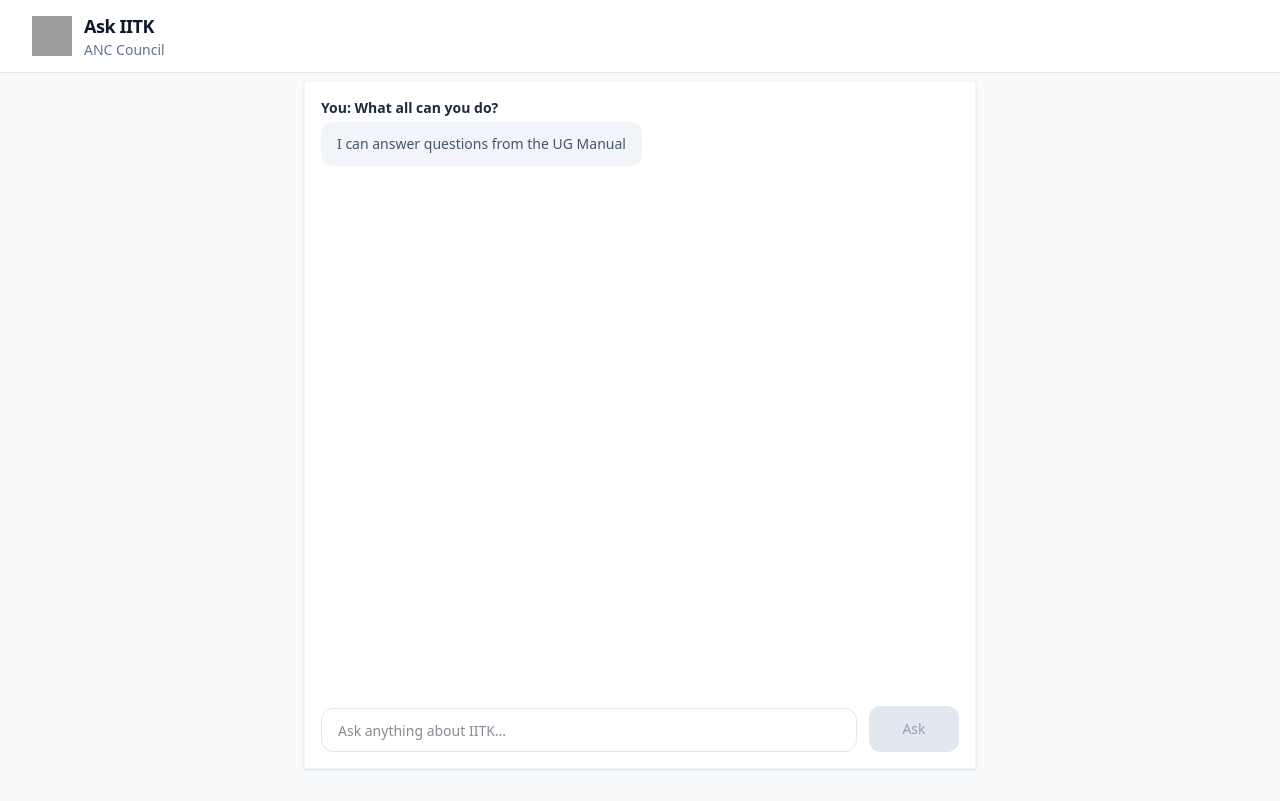
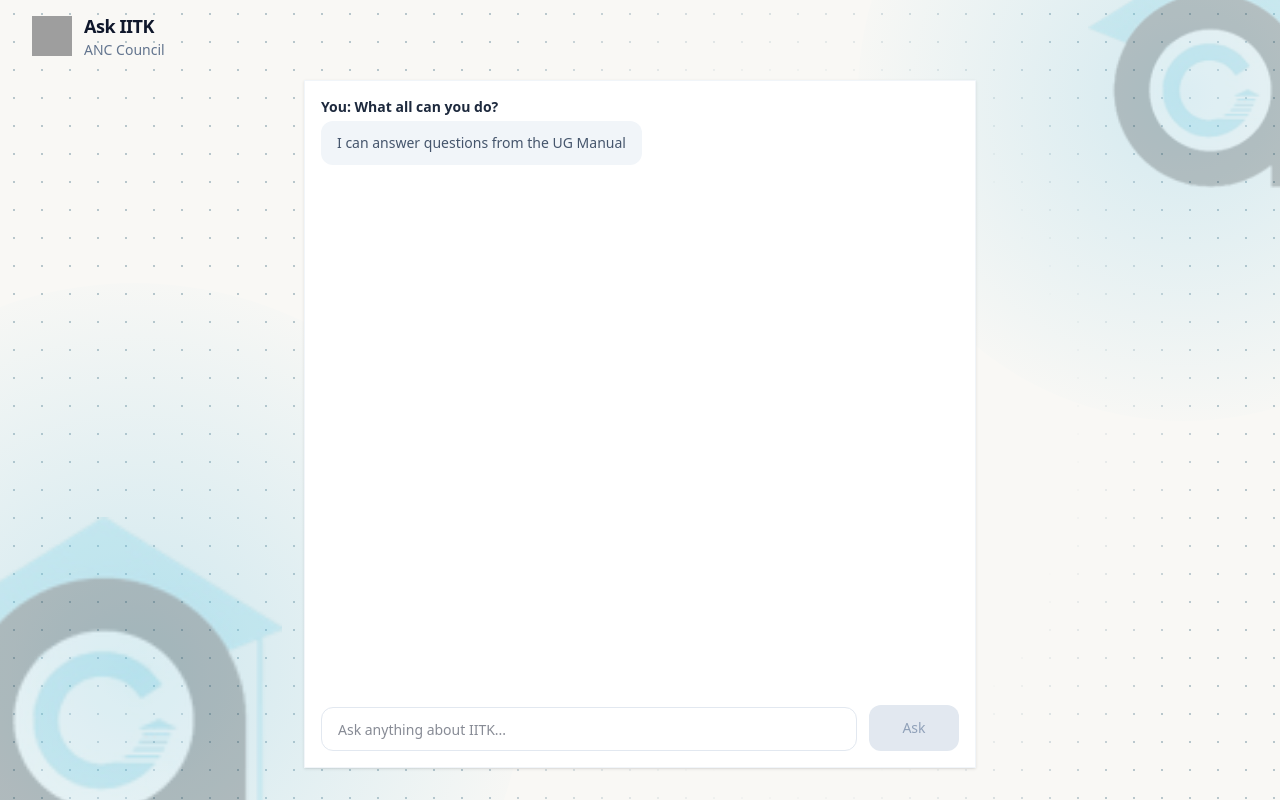
Before and after one commit to ug-anc/askIITK-frontend, a Next.js app: page / in a window 1280 px wide. Built offline with nearby package versions, Linux system fonts and the light colour scheme; no server answers; grey boxes are pictures that could not be loaded.

Commit message:
Add: anc bg

```diff
--- /dev/null
+++ b/app/components/AnCBackdrop.tsx
@@ -0,0 +1,68 @@
+/**
+ * Decorative page background — "Option 2a" from the AnC background design
+ * file (dot-grid + soft blue glow + bolder corner watermark, larger tint
+ * radius than 1a). Purely presentational: fixed behind all content, never
+ * intercepts pointer events, and never needs to satisfy contrast on its own
+ * since every panel drawn on top of it (Header, ChatBox, AnCDinoGame) is opaque.
+ */
+export default function AnCBackdrop() {
+  return (
+    <div
+      aria-hidden
+      className="pointer-events-none fixed inset-0 -z-10 overflow-hidden"
+      style={{ background: "oklch(98% 0.004 90)" }}
+    >
+      {/* dot grid — faded out toward the center so it never competes with the chat panel */}
+      <div
+        className="absolute inset-0"
+        style={{
+          backgroundImage:
+            "radial-gradient(oklch(80% 0.02 224 / 0.9) 1.4px, transparent 1.4px)",
+          backgroundSize: "28px 28px",
+          maskImage:
+            "radial-gradient(ellipse 39% 78% at 62% 55%, transparent 55%, black 85%)",
+          WebkitMaskImage:
+            "radial-gradient(ellipse 39% 78% at 62% 55%, transparent 55%, black 85%)",
+        }}
+      />
+
+      {/* soft blue glow blobs */}
+      <div
+        className="absolute rounded-full"
+        style={{
+          left: "-20%",
+          bottom: "-33%",
+          width: "61%",
+          aspectRatio: "1",
+          background:
+            "radial-gradient(circle, oklch(78% 0.09 224 / 0.32), transparent 75%)",
+        }}
+      />
+      <div
+        className="absolute rounded-full"
+        style={{
+          right: "-18%",
+          top: "-29%",
+          width: "51%",
+          aspectRatio: "1",
+          background:
+            "radial-gradient(circle, oklch(78% 0.09 224 / 0.28), transparent 75%)",
+        }}
+      />
+
+      {/* bolder corner watermark (full colour, not grayscaled — the "2a" tweak on 1a) */}
+      <img
+        src="/anc-logo-mark.png"
+        alt=""
+        className="absolute opacity-[0.22]"
+        style={{ left: "-6%", bottom: "-8%", width: "28%", maxWidth: 440 }}
+      />
+      <img
+        src="/anc-logo-mark.png"
+        alt=""
+        className="absolute opacity-20"
+        style={{ right: "-4%", top: "-6%", width: "19%", maxWidth: 300 }}
+      />
+    </div>
+  );
+}
--- a/app/components/Header.tsx
+++ b/app/components/Header.tsx
@@ -1,6 +1,6 @@
 export default function Header() {
   return (
-    <header className="w-full border-b border-slate-200 bg-white/90 backdrop-blur-sm mb-2">
+    <header className="w-full bg-transparent mb-2">
       <div className="mx-auto flex max-w-7xl items-center justify-between px-4 py-3 sm:px-6 lg:px-8">
         <div className="flex items-center gap-3">
           <img
--- a/app/page.tsx
+++ b/app/page.tsx
@@ -3,10 +3,12 @@
 import Header from "./components/Header";
 import ChatBox from "./components/ChatBox";
 import AnCDinoGame from "./components/AnCDinoGame";
+import AnCBackdrop from "./components/AnCBackdrop";
 
 export default function Chat() {
   return (
-    <div className="min-h-screen bg-slate-50">
+    <div className="min-h-screen">
+      <AnCBackdrop />
       <Header />
       <main className="flex h-[calc(100vh-80px)] items-end justify-center gap-6 px-4 pb-8 sm:px-6 lg:px-8">
         <ChatBox />
```
Also changed, not shown: public/anc-logo-mark.png (added), 1 other file (tests, documents, lock files or other folders).
